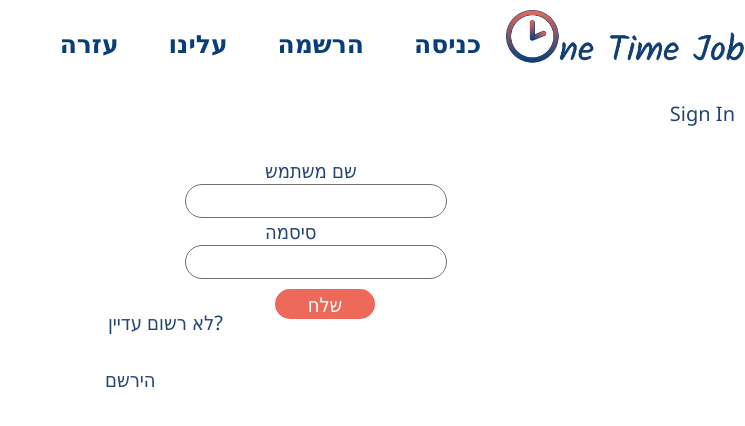
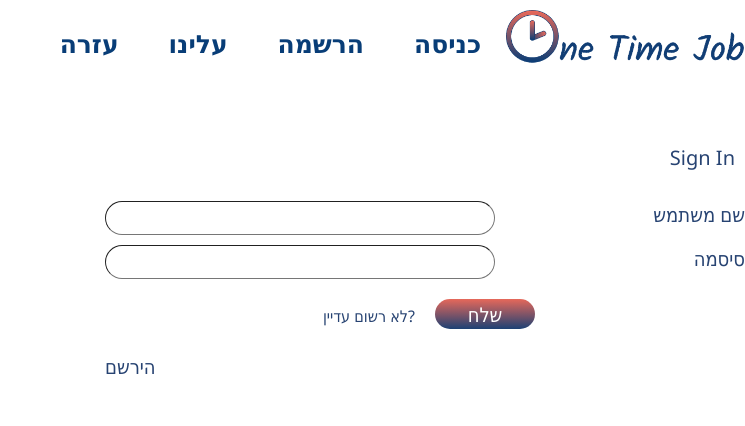
Before and after one commit to sangarite/onetimejob-front, a React (Create React App) app: page /signin in a window 1280 px wide. Shown: the top 426 px of the page, without its empty margins (535-1280 px from the left). Built offline with nearby package versions, Linux system fonts and the light colour scheme; no server answers.

Commit message:
Update Signin.css

```diff
--- a/src/components/SignIn/Signin.css
+++ b/src/components/SignIn/Signin.css
@@ -3,19 +3,19 @@
   font-weight:normal;
   font-size: 20px;
   color: #274372;
-
+margin-top: 5%;
 }
 
 .signin > input {
+  width: 30%;
   display: block;
-  width: 20%;
+  height: 30px;
+  margin-bottom: 10px;
+  border-width: 1px;
+  border-radius: 42px;
   position: relative;
-  height: 30px;
-  background: #FFFFFF 0% 0% no-repeat padding-box;
-border: 1px solid #707070;
-border-radius: 42px;
-opacity: 1;
-left: 90vh;
+left: 50%;
+
 
 }
 .signin > #link{
@@ -25,27 +25,27 @@ left: 80vh;
 position: relative;
 }
 #but{
-  background-color: #ED6A5A;
   position: absolute;
   color:white;
   width: 100px;
   height: 30px;
   border-radius: 42px;
   border: none;
-  left: 100vh;
+  left: 120vh;
   margin: 10px;
   font-family: 'Segoe UI', Tahoma, Geneva, Verdana, sans-serif;
 font-weight:normal;
 font-size: 20px;
+background-image: linear-gradient(180deg, #E6685A 0%, #1D4174 100%);
 
 }
 .signin> label{
-  position: relative;
-  width: 100px;
-  height: 30px;
-  left: 100vh;
+ float: right;
+
+
 }
 .signin > #register{
   position: relative;
-  right: 40%;
+  right: 25%;
+  font-size:80%;
 }
```
